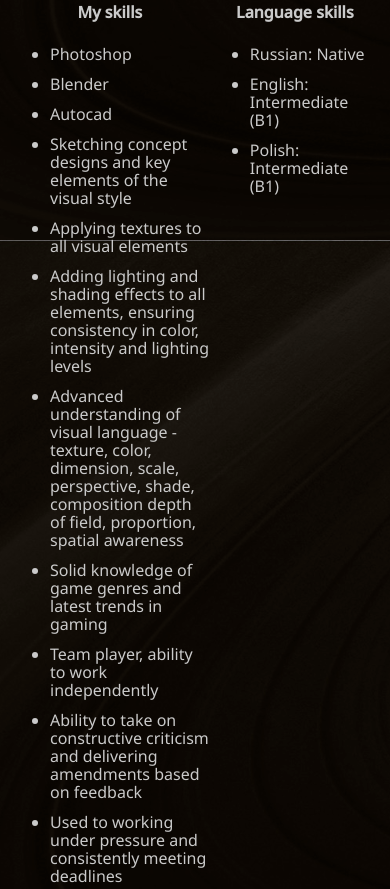
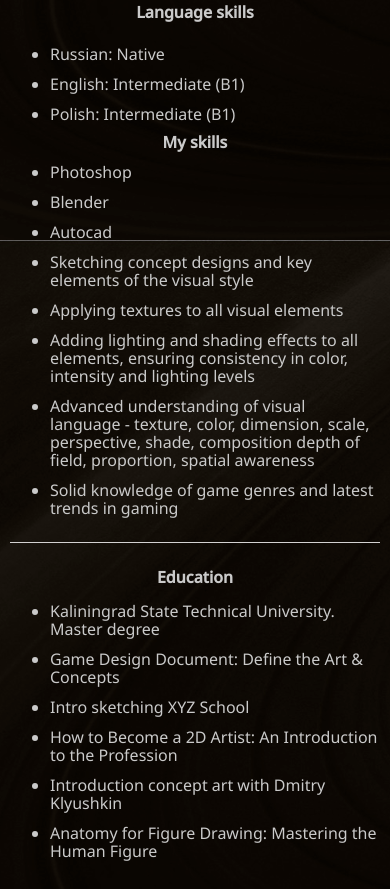
Before and after one commit to ArtemZakrevskii/cv, a plain HTML site: page index.html in a window 390 px wide. Shown: the part 710-1599 px from the top of the page. Drawn offline with Linux system fonts and the light colour scheme; a script that the page names is missing; files whose address does not match are found by name.

Commit message:
fixed skills list

```diff
--- a/index.html
+++ b/index.html
@@ -98,10 +98,6 @@
             <li class="skills-item">Adding lighting and shading effects to all elements, ensuring consistency in color, intensity and lighting levels</li>
             <li class="skills-item">Advanced understanding of visual language - texture, color, dimension, scale, perspective, shade, composition depth of field, proportion, spatial awareness</li>
             <li class="skills-item">Solid knowledge of game genres and latest trends in gaming</li>
-            <li class="skills-item">Team player, ability to work independently</li>
-            <li class="skills-item">Ability to take on constructive criticism and delivering amendments based on feedback</li>
-            <li class="skills-item">Used to working under pressure and consistently meeting deadlines
-            </li>
           </ul>
           <h3 class="title" id="langTitle">Language skills</h3>
           <ul class="skills-list">
--- a/style.css
+++ b/style.css
@@ -424,7 +424,7 @@ iframe {
   }
 }
 @media (max-width: 700px) {
-  .title {
+  .title, .main-title {
     text-align: center;
   }
   .works-list {
@@ -457,6 +457,18 @@ iframe {
     width: 30px;
     height: 30px;
     right: 60px;
+  }
+  .skills .grid-wrapper {
+    grid-template-columns: 100%;
+    grid-template-rows: 30px 1fr;
+    grid-template-areas:
+      'title2'
+      'text2'
+      'title'
+      'text';
+  }
+  #skillsTitle {
+    margin: 10px 0 0 0;
   }
   .contacts-list-item {
     margin-bottom: 5px;
```
